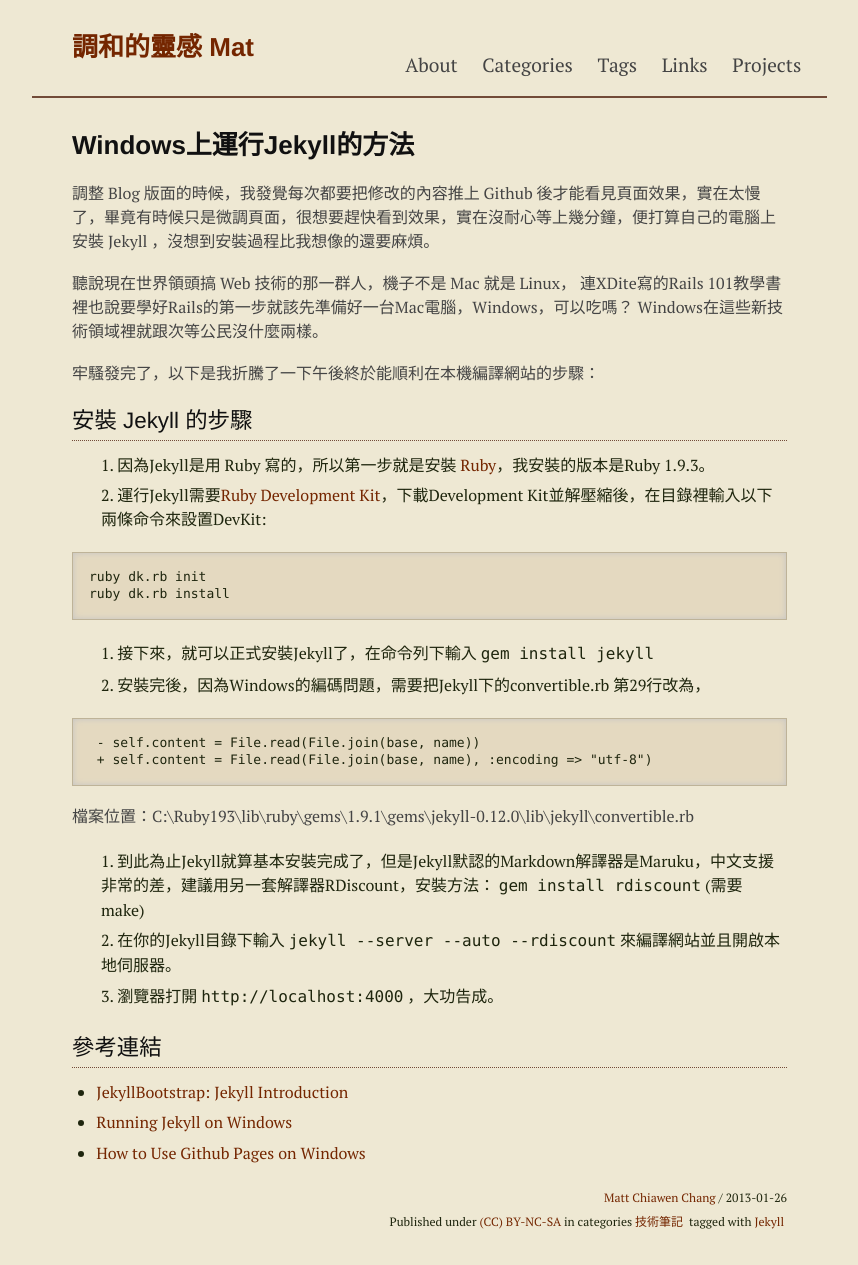
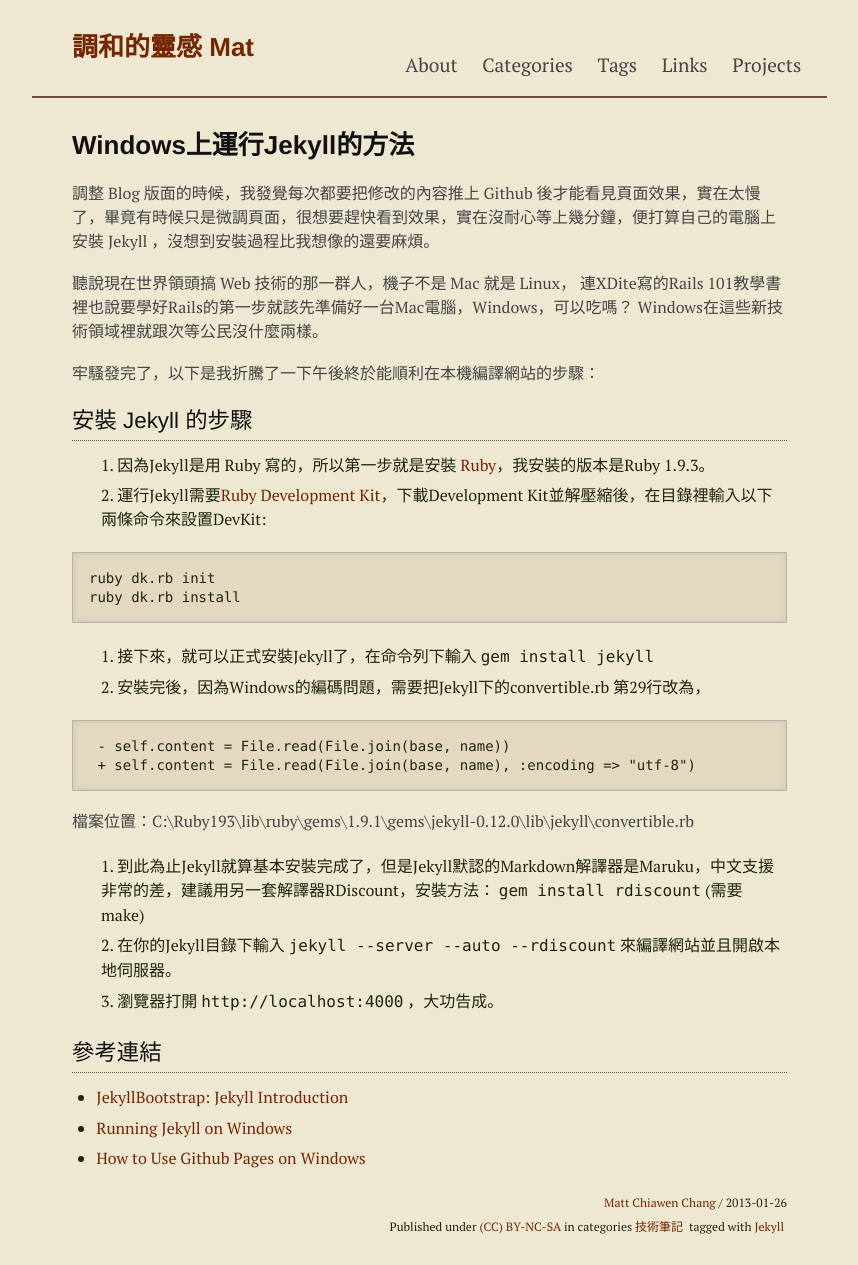
Before and after one commit to sndnvaps/sndnvaps.github.io, a Jekyll site: the page built from _posts/2013-01-26-Run-Jekyll-on-Windows.md, in a window 1280 px wide. Shown: the whole page, without its empty margins (208-1066 px from the left). Built offline with Jekyll 4.4.1, drawn with Linux system fonts in a browser that asks for light colours; Markdown is read by kramdown in place of the engine named in the settings; comment, search, counter and statistics services are not loaded.

Commit message:
<pre> font-size 13px => 14px

```diff
--- a/media/css/style.css
+++ b/media/css/style.css
@@ -121,7 +121,7 @@ a:hover     { color: #CA3636; text-decoration: underline; }
 blockquote  { padding: 0 0 0 18px; margin-bottom: 18px; color: #666; border-left: solid 5px #999; }
 strong      { font-weight: bold; }
 em          { font-style: italic; }
-pre         { margin-bottom: 18px; background: #E4D9C0; border:1px solid #BEB398; padding:16px; font-size:13px; line-height:1.3em; box-shadow: inset 0 0 .5em rgb(196, 196, 196); }
+pre         { margin-bottom: 18px; background: #E4D9C0; border:1px solid #BEB398; padding:16px; font-size:14px; line-height:1.3em; box-shadow: inset 0 0 .5em rgb(196, 196, 196); }
 
 /* Use this to create a horizontal ruler across a column. */
 hr {
```
